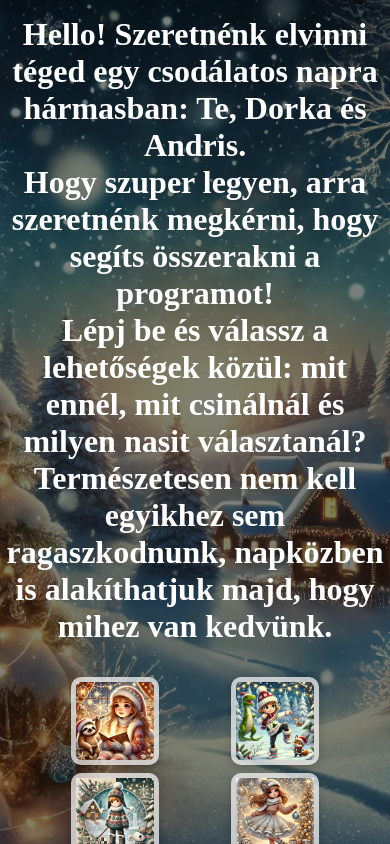
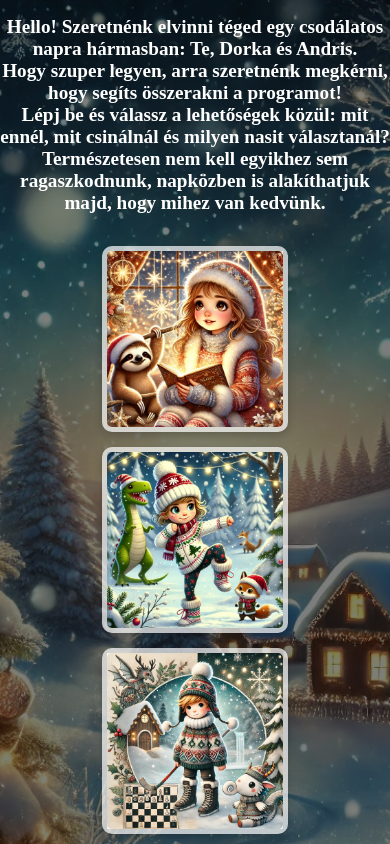
Before and after one commit to andrasadam93/andrasadam93.github.io, a website: page index.html in a window 390 px wide. Drawn offline with Linux system fonts and the light colour scheme; no server answers.

Commit message:
fix: fixing mobile and endscreen bug

```diff
--- a/script.js
+++ b/script.js
@@ -16,6 +16,7 @@ firebase.initializeApp(firebaseConfig);
 const database = firebase.database();
 const homeScreen = document.getElementById("home-screen");
 const gameScreen = document.getElementById("game-screen");
+const endScreen = document.getElementById("end-screen");
 const passwordPopup = document.getElementById("password-popup");
 const passwordInput = document.getElementById("password-input");
 const passwordError = document.getElementById("password-error");
@@ -122,11 +123,13 @@ document.querySelectorAll(".box").forEach((box) => {
 // Back to Home Button
 document.getElementById("back-button").addEventListener("click", () => {
   gameScreen.classList.add("hidden");
+  endScreen.classList.add("hidden");
   homeScreen.classList.remove("hidden");
 });
 
 document.getElementById("back-button2").addEventListener("click", () => {
   gameScreen.classList.add("hidden");
+  endScreen.classList.add("hidden");
   homeScreen.classList.remove("hidden");
 });
 // Initialize data on page load
--- a/style.css
+++ b/style.css
@@ -69,7 +69,7 @@ h1 {
   grid-gap: 2vw;
   justify-items: center;
   align-items: center;
-  width: 80%;
+  width: 90%;
   flex-grow: 1;
   margin-top: 1rem;
   padding-bottom: 2rem;
@@ -77,10 +77,10 @@ h1 {
 }
 
 .box {
-  width: 30vw;
-  height: 30vw;
-  max-width: 20vw;
-  max-height: 20vw;
+  width: 40vw;
+  height: 40vw;
+  max-width: 45vw;
+  max-height: 45vw;
   background-size: cover !important;
   background-position: center !important;
   cursor: pointer;
@@ -191,3 +191,29 @@ h1 {
 #password-submit:hover {
   background-color: #45a049;
 }
+
+@media (max-width: 768px) {
+  .home-title {
+    font-size: 1.2rem;
+  }
+
+  .home-boxes {
+    grid-template-columns: 1fr;
+    gap: 4vw;
+  }
+
+  .box {
+    width: 60vw;
+    height: 60vw;
+  }
+
+  #panel-container {
+    flex-direction: column;
+    gap: 2vw;
+  }
+
+  .panel {
+    width: 80%;
+    height: 40vh;
+  }
+}
```
